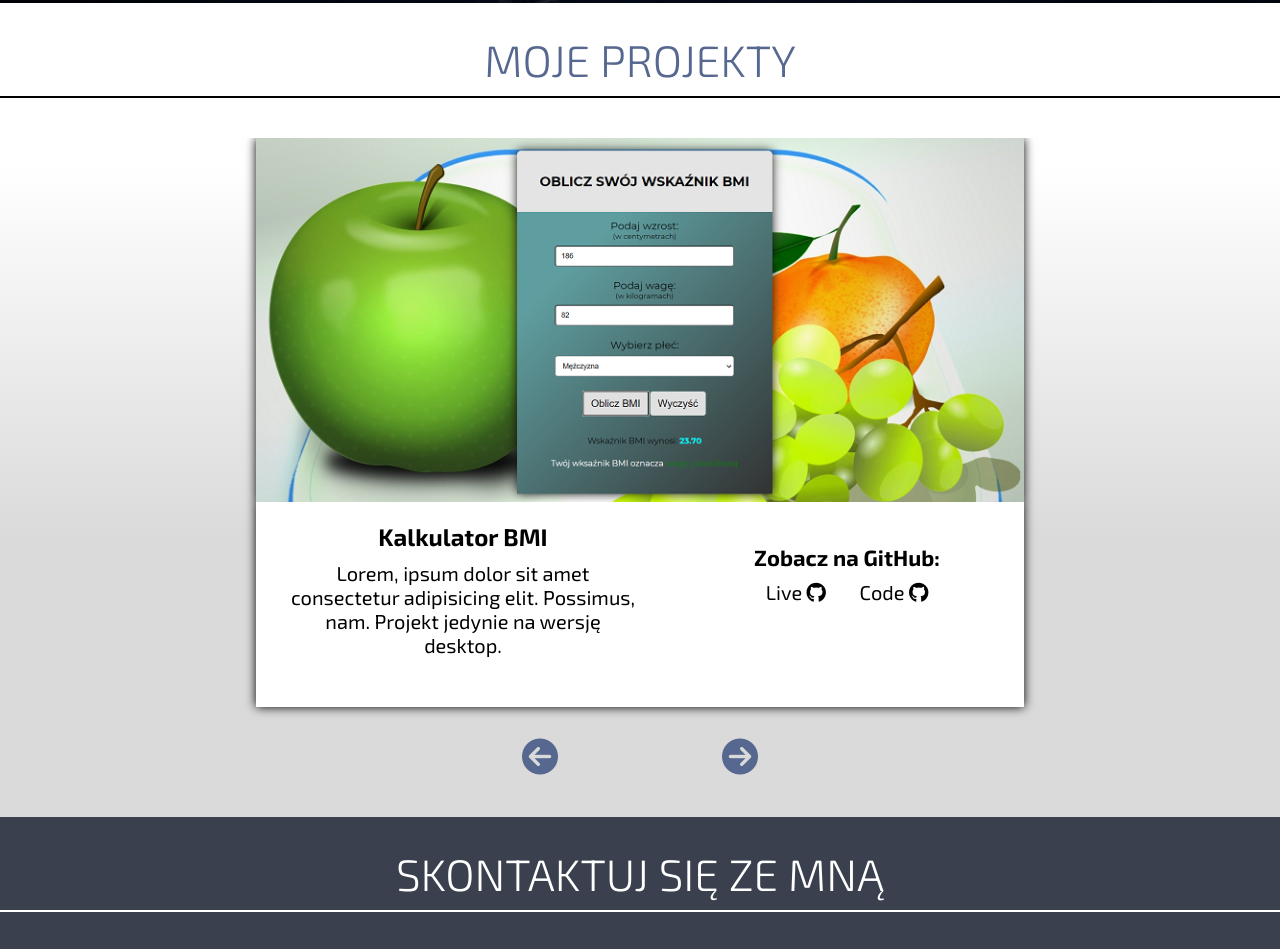
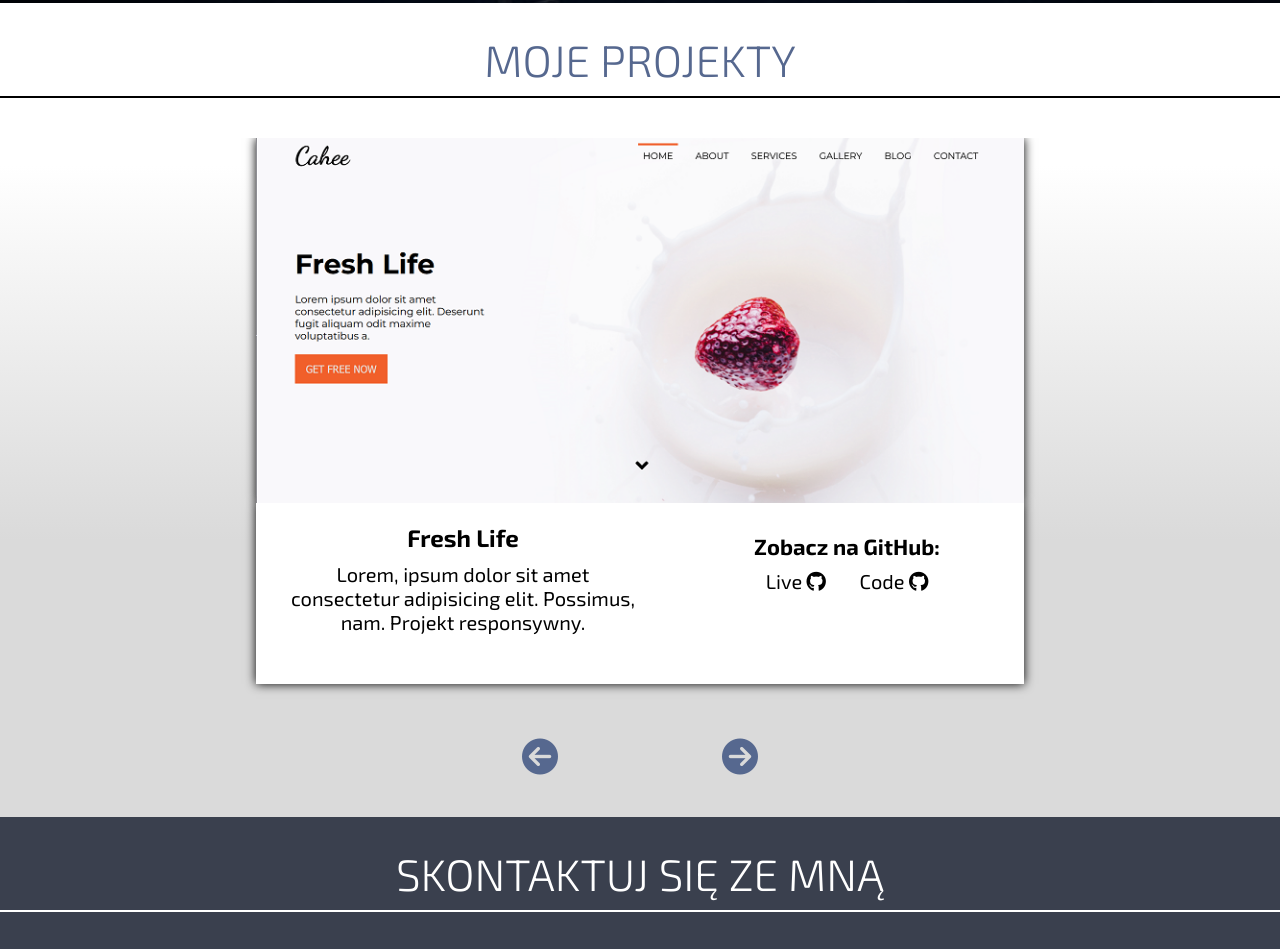
Before and after one commit to grzesiek74/Portfolio, a plain HTML site: page index.html in a window 1280 px wide. Shown: the part 3248-4197 px from the top of the page. Drawn offline with nearby package versions, Linux system fonts and the light colour scheme.

Commit message:
add new div

```diff
--- a/index.html
+++ b/index.html
@@ -195,6 +195,23 @@
             <div class="underline"></div>
             <div class="project-slick">
                 <div class="project">
+                    <img src="img/project1.png" alt="project">
+                    <div class="content">
+                        <div class="text">
+                            <h3>Fresh Life</h3>
+                            <p>Lorem, ipsum dolor sit amet consectetur adipisicing elit. Possimus, nam. Projekt
+                                responsywny.</p>
+                        </div>
+                        <div class="github">
+                            <h4>Zobacz na GitHub:</h4>
+                            <a href="https://grzesiek74.github.io/FreshLife/" target="_blank">Live <i
+                                    class="fab fa-github"></i></a>
+                            <a href="https://github.com/grzesiek74/FreshLife" target="_blank">Code <i
+                                    class="fab fa-github"></i></a>
+                        </div>
+                    </div>
+                </div>
+                <div class="project">
                     <img src="img/project2.png" alt="project">
                     <div class="content">
                         <div class="text">
```
Also changed, not shown: img/project1.png (added).
